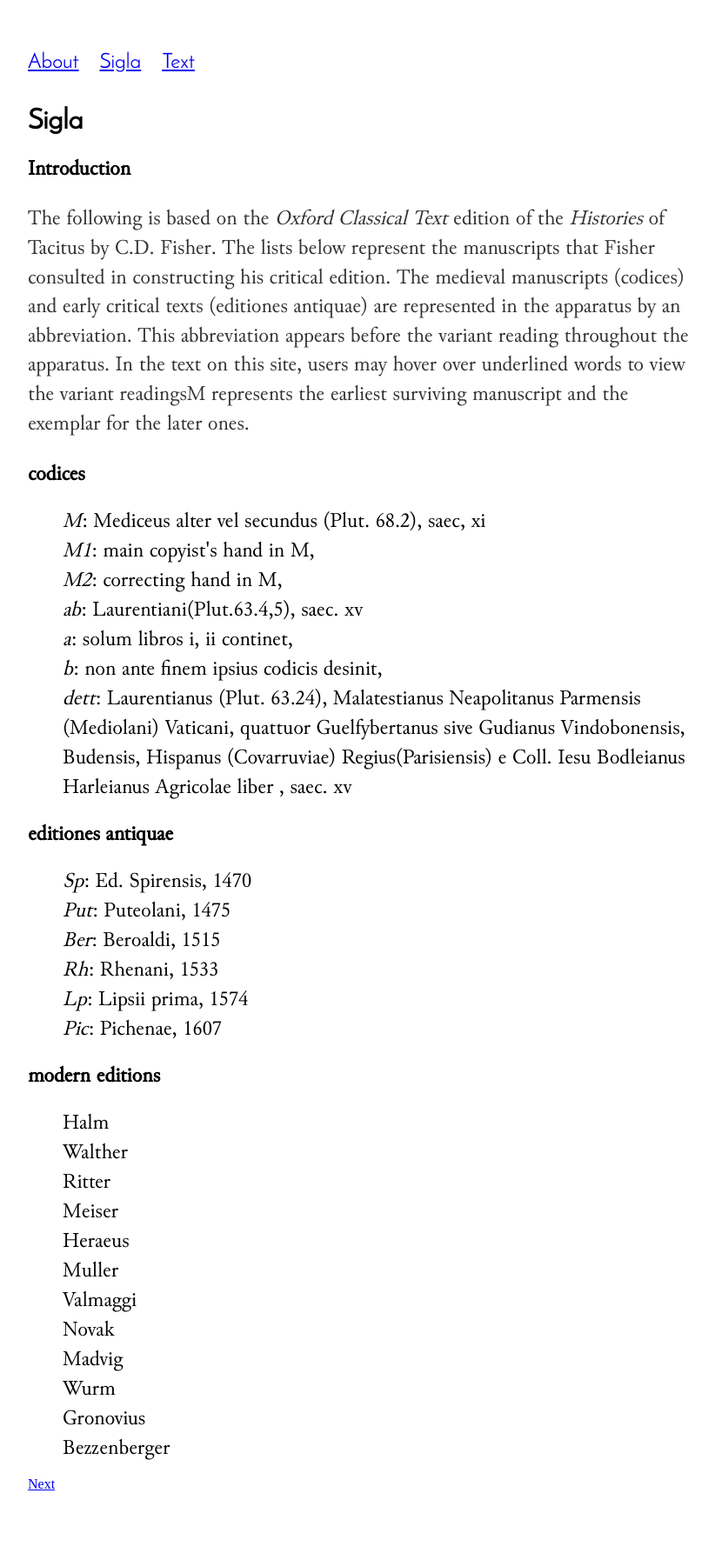
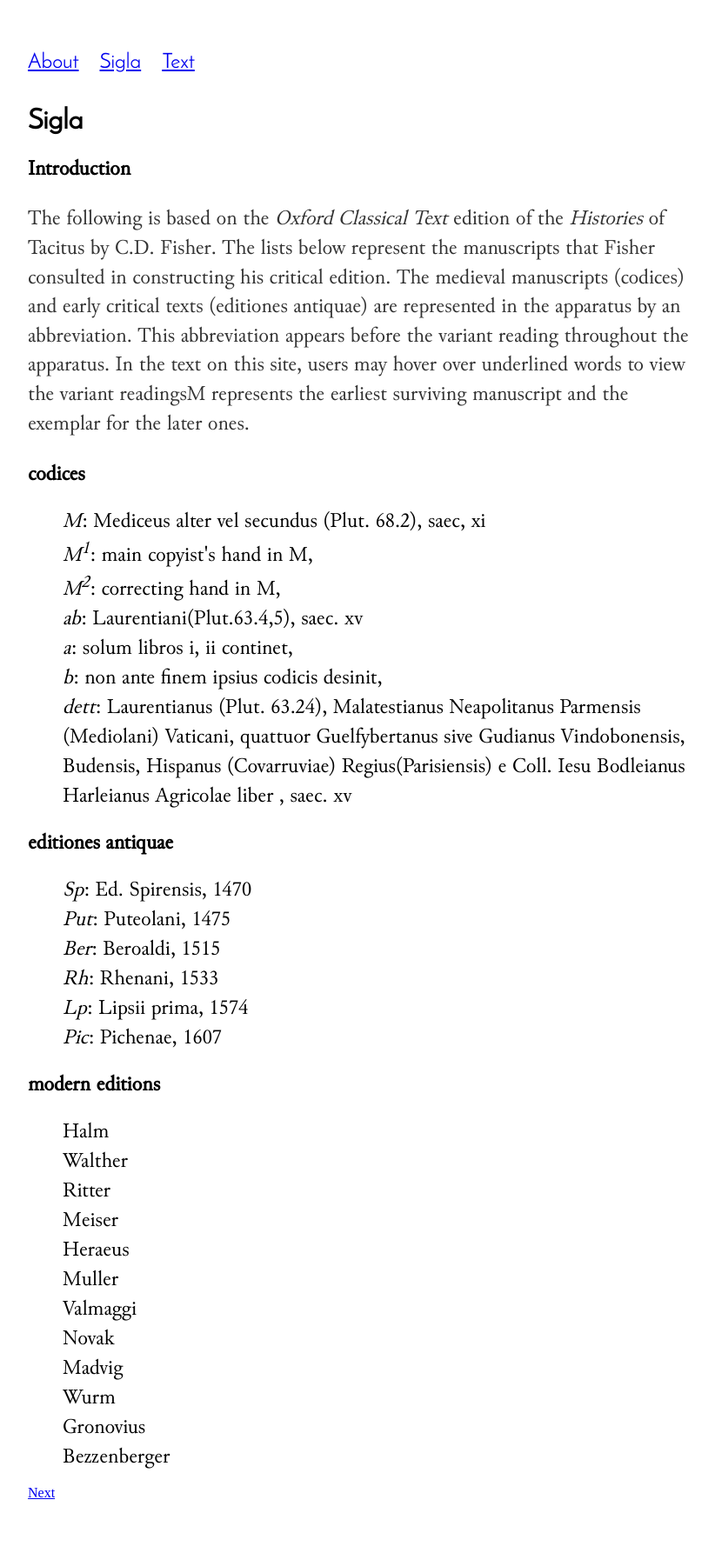
Before and after one commit to ayarnell/ayarnell.github.io, a Jekyll site: the page Z656/FinalProject/Sigla.html, which Jekyll copies as it is, in a window 1280 px wide. Shown: the whole page at 87% size, without its empty margins (224-1046 px from the left). Built offline with Jekyll 4.4.1, drawn with Linux system fonts in a browser that asks for light colours.

Commit message:
Update Sigla.html

```diff
--- a/Z656/FinalProject/Sigla.html
+++ b/Z656/FinalProject/Sigla.html
@@ -38,9 +38,9 @@
          <ul>
             <li><i>M</i>: Mediceus alter vel secundus (Plut. 68.2), saec, xi
             </li>
-            <li><i>M1</i>: main copyist's hand in M,
+            <li><i>M<sup>1</sup></i>: main copyist's hand in M,
             </li>
-            <li><i>M2</i>: correcting hand in M,
+            <li><i>M<sup>2</sup></i>: correcting hand in M,
             </li>
             <li><i>ab</i>: Laurentiani(Plut.63.4,5), saec. xv
             </li>
```
